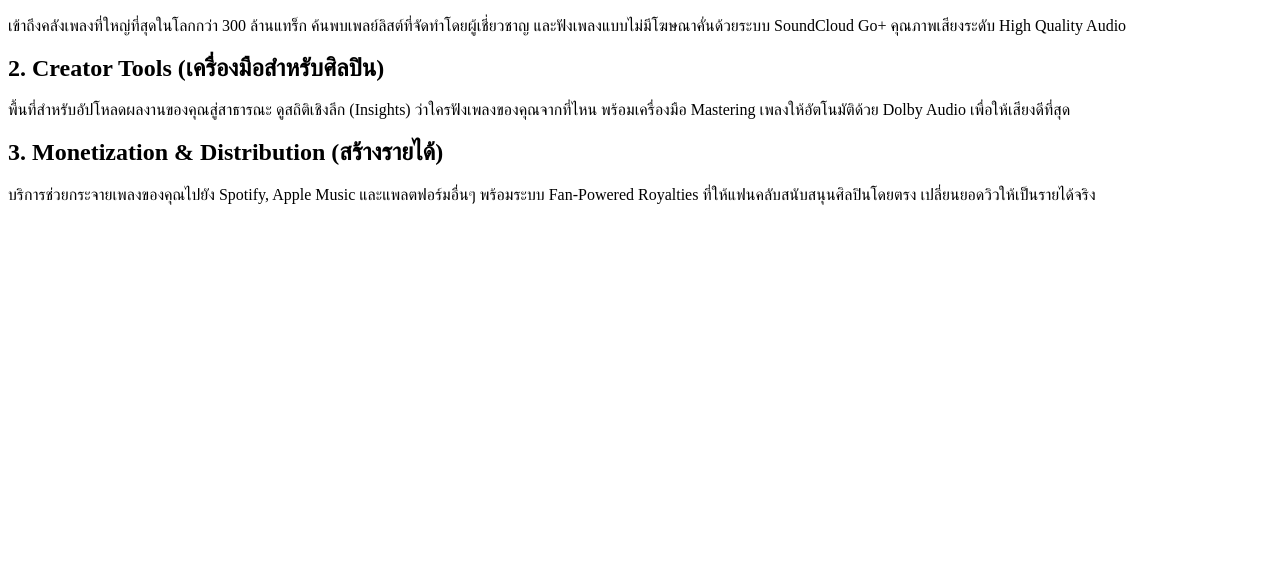
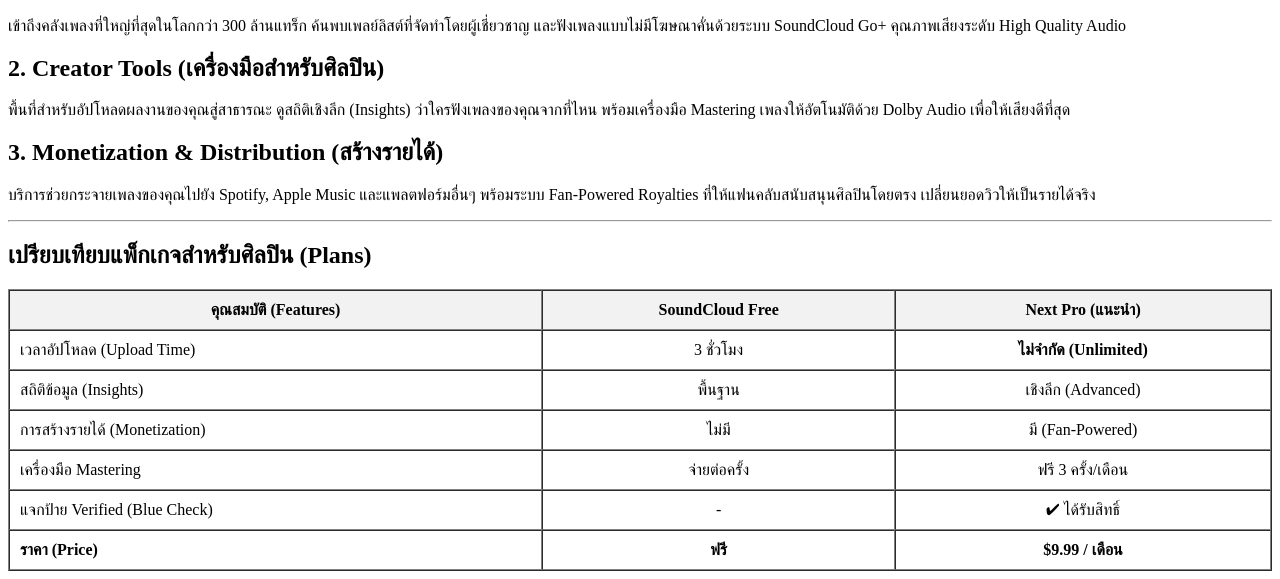
Before and after one commit to 67160199/my-business-web, a plain HTML site: page services.html in a window 1280 px wide. Shown: the part 280-859 px from the top of the page. Before the commit the page ends 800 px from the top, so only its background shows below. Drawn offline with Linux system fonts and the light colour scheme.

Commit message:
feat: add plans-comparison section

```diff
--- a/services.html
+++ b/services.html
@@ -29,16 +29,19 @@
     <section id="service-streaming">
       <h2>1. Music Streaming (ฟังเพลง)</h2>
       <p>
-                เข้าถึงคลังเพลงที่ใหญ่ที่สุดในโลกกว่า 300 ล้านแทร็ก ค้นพบเพลย์ลิสต์ที่จัดทำโดยผู้เชี่ยวชาญ
-                และฟังเพลงแบบไม่มีโฆษณาคั่นด้วยระบบ SoundCloud Go+ คุณภาพเสียงระดับ High Quality Audio
+        เข้าถึงคลังเพลงที่ใหญ่ที่สุดในโลกกว่า 300 ล้านแทร็ก
+        ค้นพบเพลย์ลิสต์ที่จัดทำโดยผู้เชี่ยวชาญ
+        และฟังเพลงแบบไม่มีโฆษณาคั่นด้วยระบบ SoundCloud Go+ คุณภาพเสียงระดับ High
+        Quality Audio
       </p>
     </section>
 
     <section id="service-upload">
       <h2>2. Creator Tools (เครื่องมือสำหรับศิลปิน)</h2>
       <p>
-                พื้นที่สำหรับอัปโหลดผลงานของคุณสู่สาธารณะ ดูสถิติเชิงลึก (Insights) ว่าใครฟังเพลงของคุณจากที่ไหน
-                พร้อมเครื่องมือ Mastering เพลงให้อัตโนมัติด้วย Dolby Audio เพื่อให้เสียงดีที่สุด
+        พื้นที่สำหรับอัปโหลดผลงานของคุณสู่สาธารณะ ดูสถิติเชิงลึก (Insights)
+        ว่าใครฟังเพลงของคุณจากที่ไหน พร้อมเครื่องมือ Mastering
+        เพลงให้อัตโนมัติด้วย Dolby Audio เพื่อให้เสียงดีที่สุด
       </p>
     </section>
 
@@ -50,4 +53,57 @@
         เปลี่ยนยอดวิวให้เป็นรายได้จริง
       </p>
     </section>
+    <hr />
+    <!-- plans-comparison -->
+    <section id="plans-comparison">
+      <h2>เปรียบเทียบแพ็กเกจสำหรับศิลปิน (Plans)</h2>
+
+      <table
+        border="1"
+        cellpadding="10"
+        cellspacing="0"
+        style="width: 100%; text-align: center"
+      >
+        <thead>
+          <tr style="background-color: #f2f2f2">
+            <th>คุณสมบัติ (Features)</th>
+            <th>SoundCloud Free</th>
+            <th>Next Pro (แนะนำ)</th>
+          </tr>
+        </thead>
+        <tbody>
+          <tr>
+            <td style="text-align: left">เวลาอัปโหลด (Upload Time)</td>
+            <td>3 ชั่วโมง</td>
+            <td><strong>ไม่จำกัด (Unlimited)</strong></td>
+          </tr>
+          <tr>
+            <td style="text-align: left">สถิติข้อมูล (Insights)</td>
+            <td>พื้นฐาน</td>
+            <td>เชิงลึก (Advanced)</td>
+          </tr>
+          <tr>
+            <td style="text-align: left">การสร้างรายได้ (Monetization)</td>
+            <td>ไม่มี</td>
+            <td>มี (Fan-Powered)</td>
+          </tr>
+          <tr>
+            <td style="text-align: left">เครื่องมือ Mastering</td>
+            <td>จ่ายต่อครั้ง</td>
+            <td>ฟรี 3 ครั้ง/เดือน</td>
+          </tr>
+          <tr>
+            <td style="text-align: left">แจกป้าย Verified (Blue Check)</td>
+            <td>-</td>
+            <td>&#10004; ได้รับสิทธิ์</td>
+          </tr>
+          <tr style="font-weight: bold">
+            <td style="text-align: left">ราคา (Price)</td>
+            <td>ฟรี</td>
+            <td>$9.99 / เดือน</td>
+          </tr>
+        </tbody>
+      </table>
+    </section>
+  </main>
 </body>
```
Lines whose indentation alone changed are shown as unchanged.
